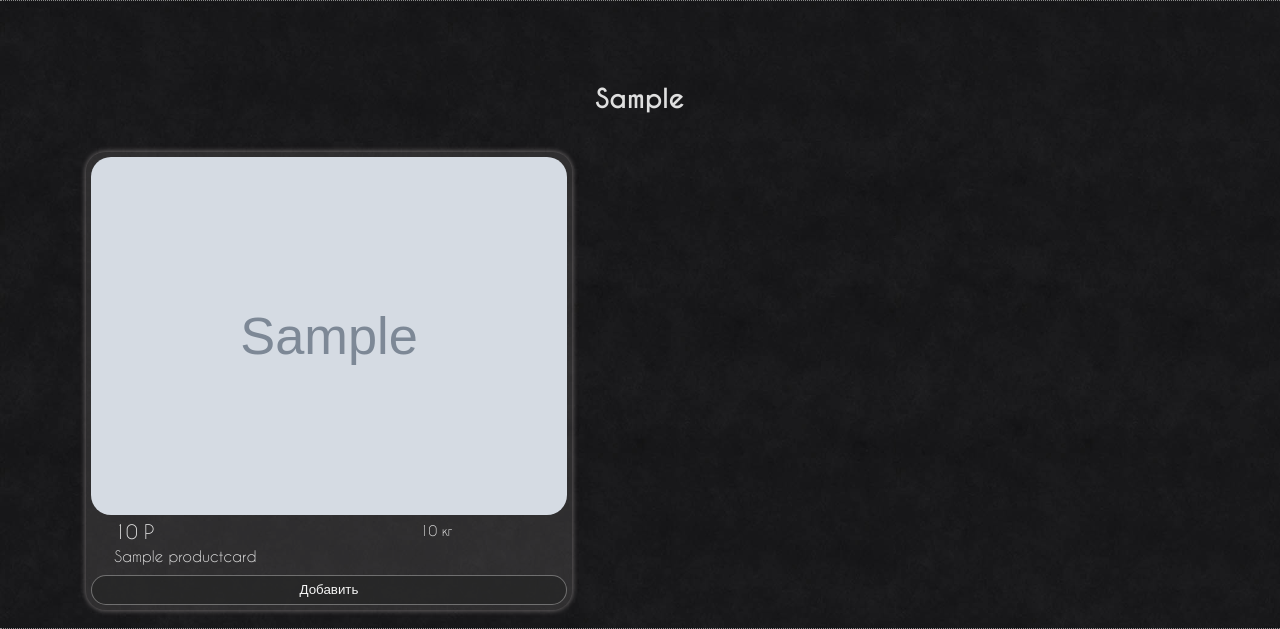
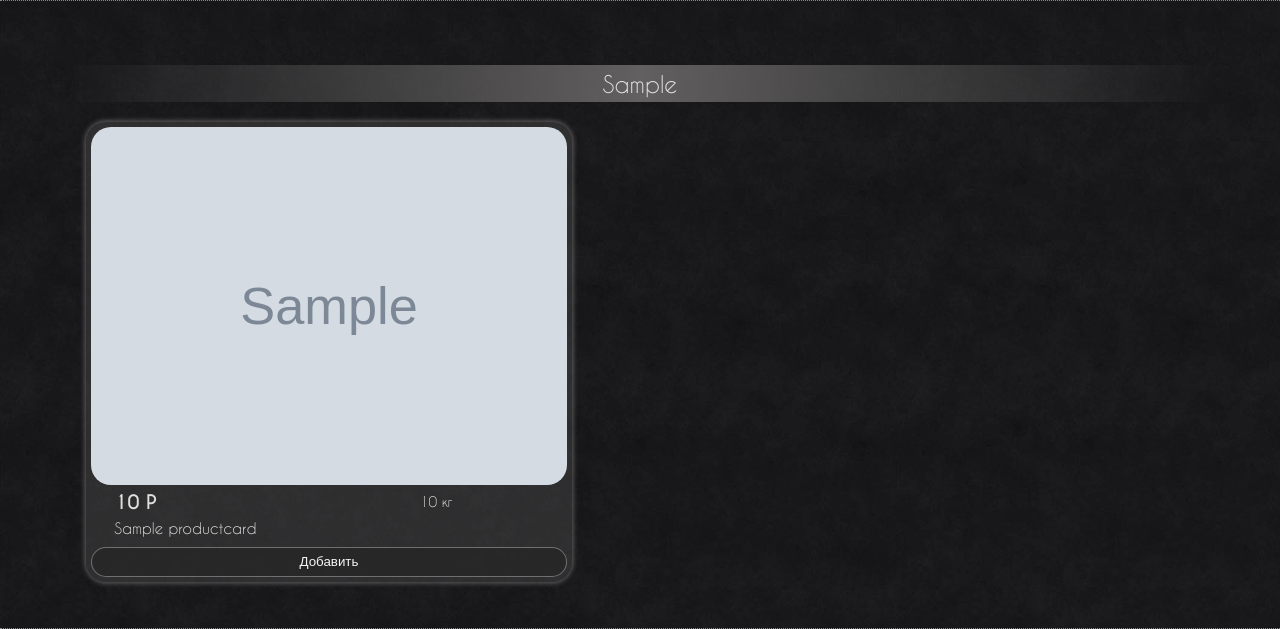
Before and after one commit to 0NeoCoda0/tastedeluxe, a Django app: page / in a window 1280 px wide. Shown: the part 162-791 px from the top of the page. Run offline with Django 4.2, Linux system fonts and the light colour scheme; tables that the repository leaves empty hold one stand-in row (values such as "Sample post"); grey boxes marked "Sample" are stand-in pictures; style sheets or scripts are compiled from the project's sources.

Commit message:
css category_name

```diff
--- a/tastedeluxe/content/static/content/css/menu_page.css
+++ b/tastedeluxe/content/static/content/css/menu_page.css
@@ -7,8 +7,12 @@
 
 .category-name {
   grid-column: span 2;
-  font-size: 26px;
-  margin: 17px;
+  font-size: 23px;
+  margin: 0px;
+  padding: 5px;
+  width: 100%;
+  background: linear-gradient(to left, #62606000, #626060, #62606000);
+  font-weight: 400;
 }
 
 .product-card {
--- a/tastedeluxe/content/static/content/sass/menu_page.scss
+++ b/tastedeluxe/content/static/content/sass/menu_page.scss
@@ -10,9 +10,12 @@ $border-radius: 20px;
 
 .category-name {
     grid-column: span 2;
-    font-size: 26px;
-    margin: 17px;
-
+    font-size: 23px;
+    margin: 0px;
+    padding: 5px;
+    width: 100%;
+    background: linear-gradient(to left,#62606000,#626060, #62606000);
+    font-weight: 400;
 }
 
 .product-card {
--- a/tastedeluxe/content/templates/menu_page.html
+++ b/tastedeluxe/content/templates/menu_page.html
@@ -18,7 +18,7 @@
                 <div class="product-card">
                     <img src="/media/{{product.image}}" alt="{{product.name|capfirst}}">
                     <div class="product-info">
-                        <div class="product-price">{{product.price|floatformat:0}} Р</div>
+                        <div class="product-price"><b>{{product.price|floatformat:0}} Р</b></div>
                         <div class="product-weight">{{product.weight|floatformat:0}} кг</div>
                     </div>
                     <span class="product-name">{{product.name|capfirst}}</span>
```
Also changed, not shown: 1 other file.
